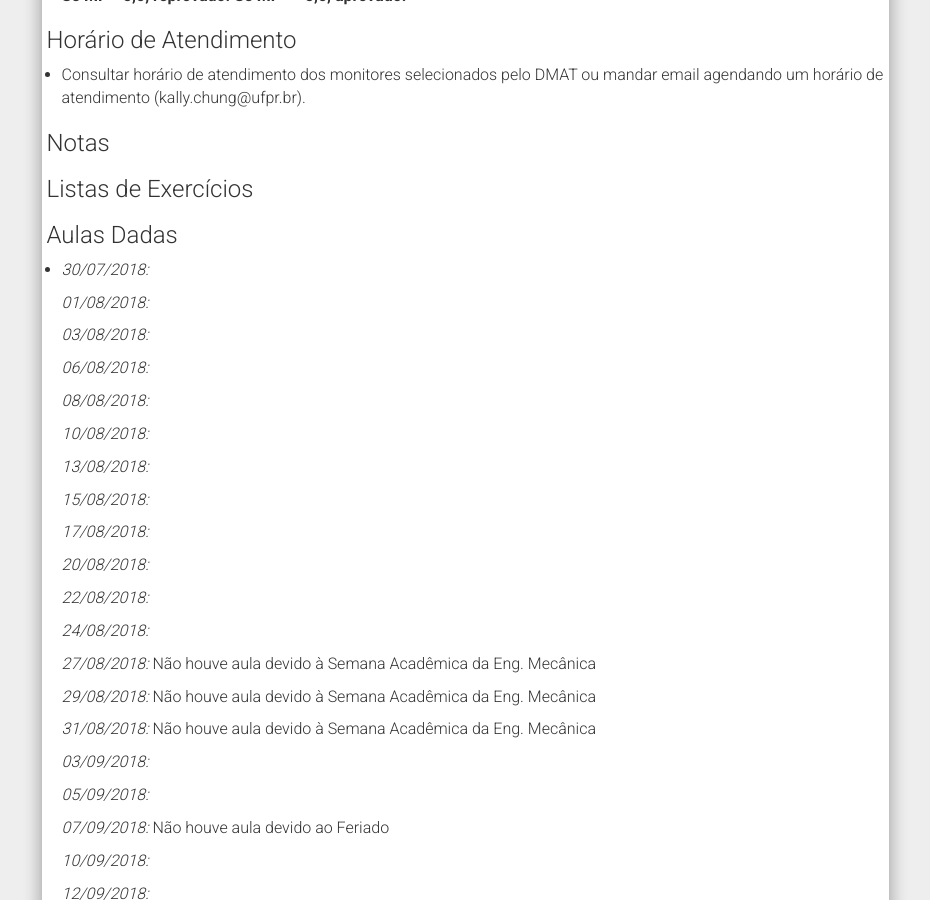
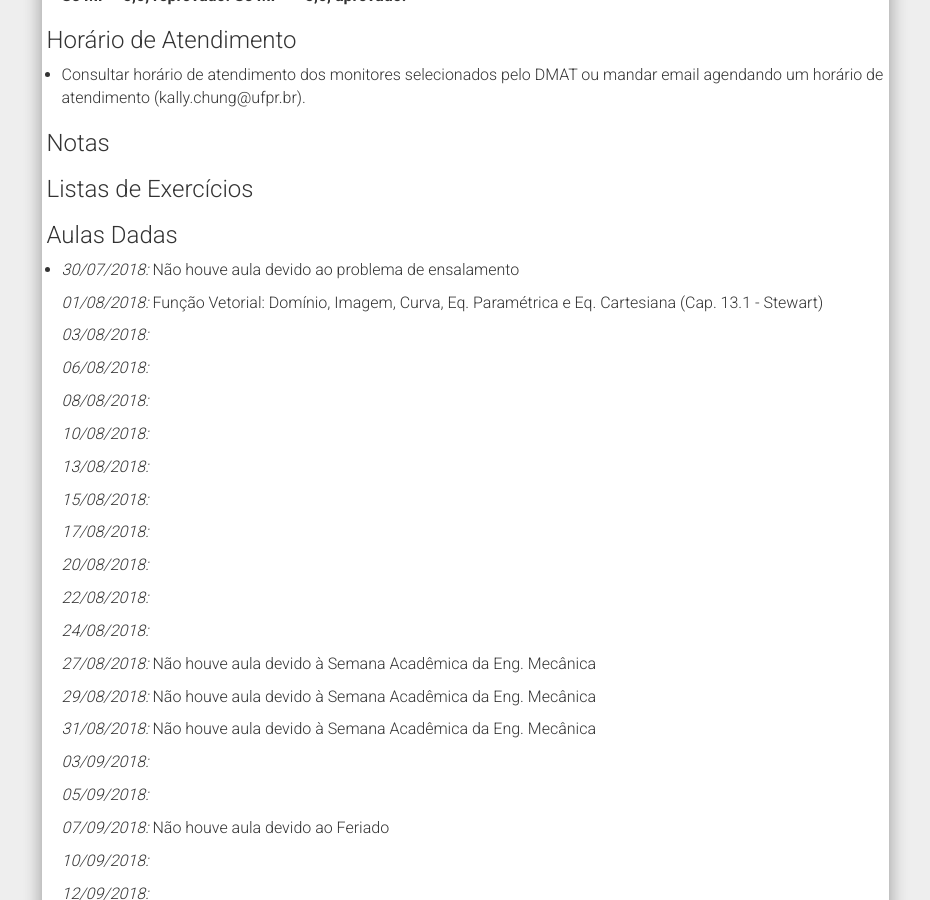
Before and after one commit to chunggnuhc/chunggnuhc.github.io, a Jekyll site: the page built from CMA211AD-Calc2-2sem2018.md, in a window 1280 px wide and 900 px high, scrolled down 924 px. Shown: the whole window, without its empty margins (321-1251 px from the left). Built offline with Jekyll 4.4.1, drawn with Linux system fonts in a browser that asks for light colours; nearby versions of some CDN libraries.

Commit message:
Update CMA211AD-Calc2-2sem2018.md

```diff
--- a/CMA211AD-Calc2-2sem2018.md
+++ b/CMA211AD-Calc2-2sem2018.md
@@ -52,9 +52,9 @@ permalink: /CMA211AD-Calc2-2sem2018/
 
 <h3>Aulas Dadas</h3>
 
-- _30/07/2018:_
+- _30/07/2018:_ Não houve aula devido ao problema de ensalamento
 
-  _01/08/2018:_
+  _01/08/2018:_ Função Vetorial: Domínio, Imagem, Curva, Eq. Paramétrica e Eq. Cartesiana (Cap. 13.1 - Stewart)
 
   _03/08/2018:_
 
```
